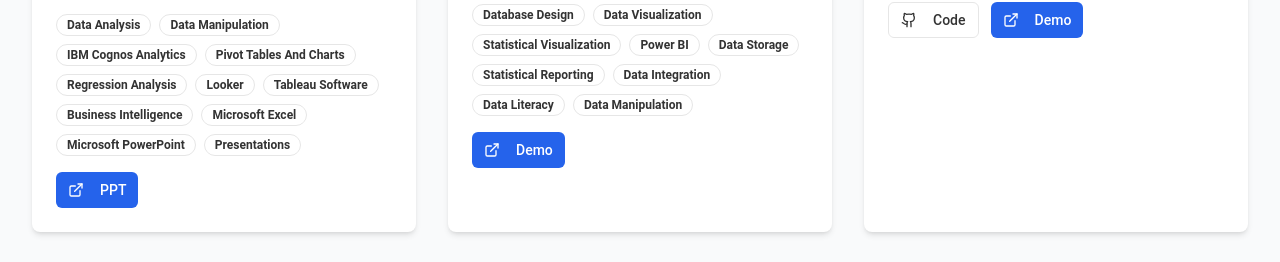
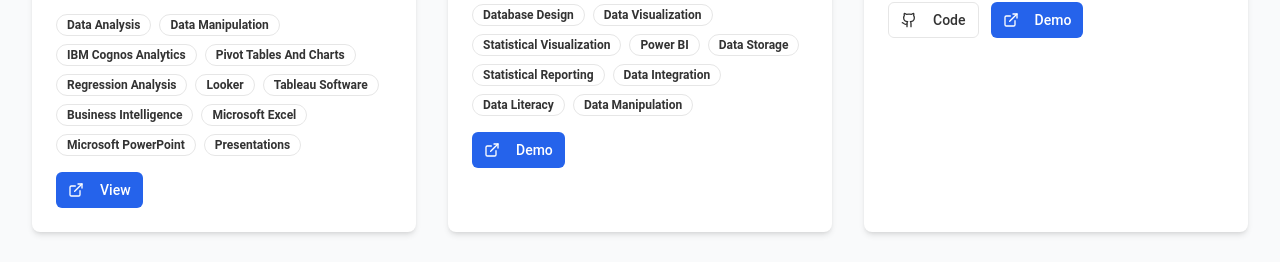
Before and after one commit to rajm5113/My-Portfolio, a React (Vite) app: page / in a window 1280 px wide. Shown: the part 5815-6077 px from the top of the page. Built offline with nearby package versions, Linux system fonts and the light colour scheme; a web font is replaced by a local one.

Commit message:
Update BI Analyst Capstone project link and label

```diff
--- a/src/components/Projects.tsx
+++ b/src/components/Projects.tsx
@@ -24,8 +24,8 @@ export const Projects = () => {
       image: ibmLogo,
       technologies: ["Data Analysis", "Data Manipulation", "IBM Cognos Analytics", "Pivot Tables And Charts", "Regression Analysis", "Looker", "Tableau Software", "Business Intelligence", "Microsoft Excel", "Microsoft PowerPoint", "Presentations"],
       category: "Data Science",
-      demo: "https://drive.google.com/file/d/1LSZ2hZWUEgFnzmBPE-OL_re-3GkenVeC/view?usp=sharing",
-      demoLabel: "PPT",
+      demo: "https://drive.google.com/drive/folders/15GXAp3qKdlJoVhNfw4_ri40CTSfQFfP7?usp=sharing",
+      demoLabel: "View",
       certificateUrl: "https://drive.google.com/file/d/14FGGGejA3Q6CFegogwhhaOlPY_pAPxSi/view?usp=sharing"
     },
     {
```
